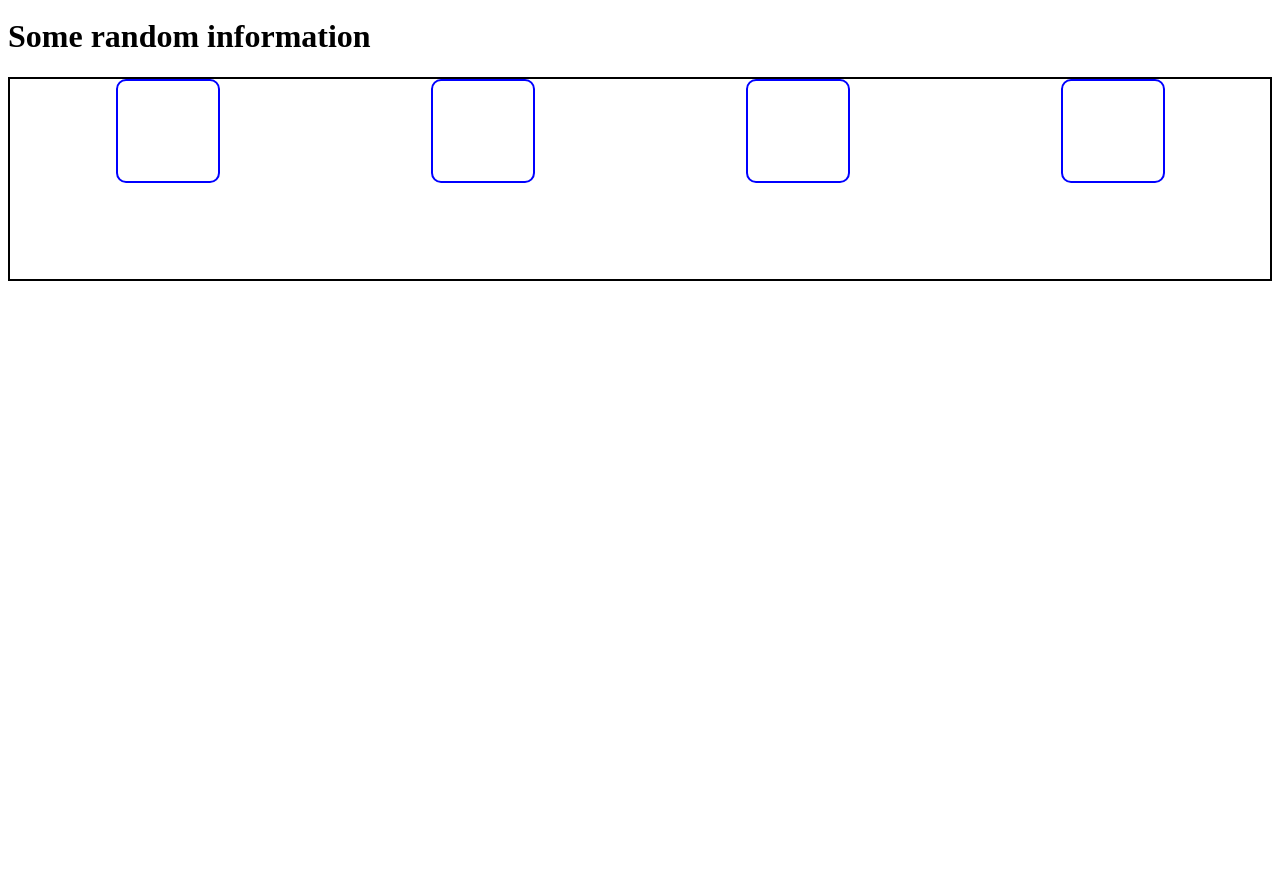
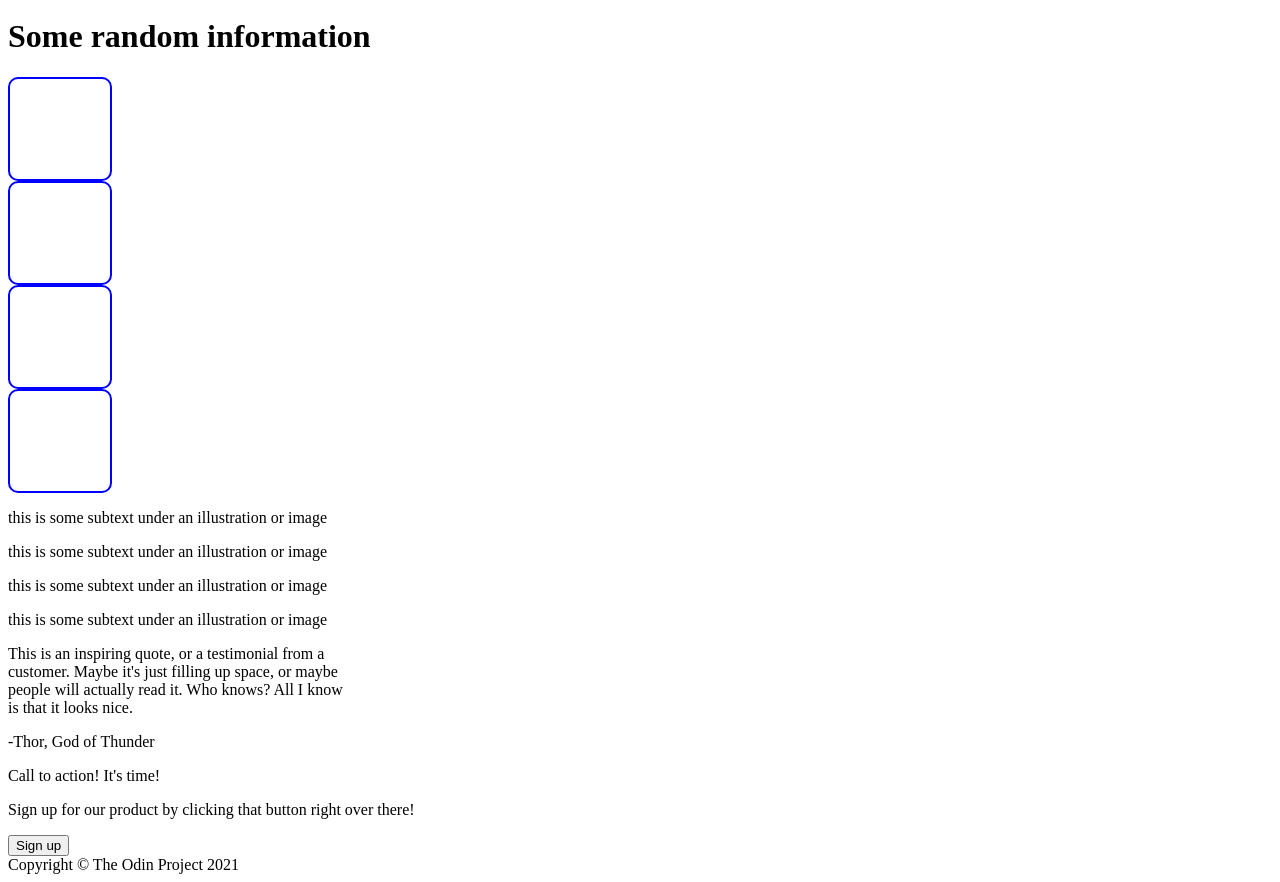
Before and after one commit to jamesdollman/odin-landing-page, a plain HTML site: page index.html in a window 1280 px wide. Shown: the part 383-1265 px from the top of the page. Before the commit the page ends 800 px from the top, so only its background shows below. Drawn offline with Linux system fonts and the light colour scheme.

Commit message:
finished basic html

```diff
--- a/index.html
+++ b/index.html
@@ -27,21 +27,45 @@
     </div>
     <div class="second-div">
         <h1>Some random information</h1>
-        <div class="main-content">
+        <div class="main-content-boxes">
             <div class="box-one"></div>
             <div class="box-two"></div>
             <div class="box-three"></div>
             <div class="box-four"></div>
         </div>
+        <div class="main-content-text">
+            <p>this is some subtext under
+                an illustration or image
+            </p>
+            <p>this is some subtext under
+                an illustration or image
+            </p>
+            <p>this is some subtext under
+                an illustration or image
+            </p>
+            <p>this is some subtext under
+                an illustration or image
+            </p>
+        </div>
     </div>
     <div class="third-div">
-
+        <p>
+            This is an inspiring quote, or a testimonial from a </br>
+            customer. Maybe it's just filling up space, or maybe </br>
+            people will actually read it. Who knows? All I know </br>
+            is that it looks nice.
+        </p>
+        <p>-Thor, God of Thunder</p>
     </div>
     <div class="fourth-div">
-
+        <div class="call-to-action">
+            <p>Call to action! It's time!</p>
+            <p>Sign up for our product by clicking that button right over there!</p>
+            <button>Sign up</button>
+        </div>
     </div>
     <div class="fifth-div">
-
+        <footer>Copyright © The Odin Project 2021 </footer>
     </div>
 </body>
 </html>
```
